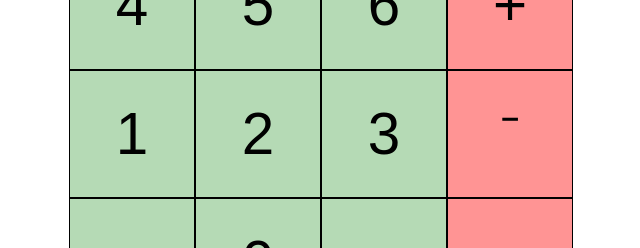
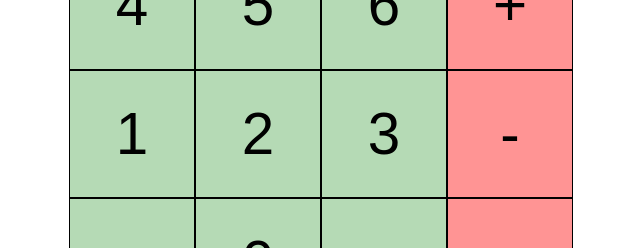
Before and after one commit to tombohere/React-Calculator, a React (Create React App) app: page / in a window 1280 px wide. Shown: the part 460-708 px from the top of the page, without its empty margins (319-959 px from the left). Built offline with nearby package versions, Linux system fonts and the light colour scheme.

Commit message:
save changes

```diff
--- a/src/App.js
+++ b/src/App.js
@@ -149,7 +149,7 @@ const Calculator = () => {
               +
             </div>
             <div className="calc-operator" onClick={() => operatorEnter('-')}>
-              ⁻
+              -
             </div>
             <div className="calc-operator" onClick={equalsEnter}>
               =
```
